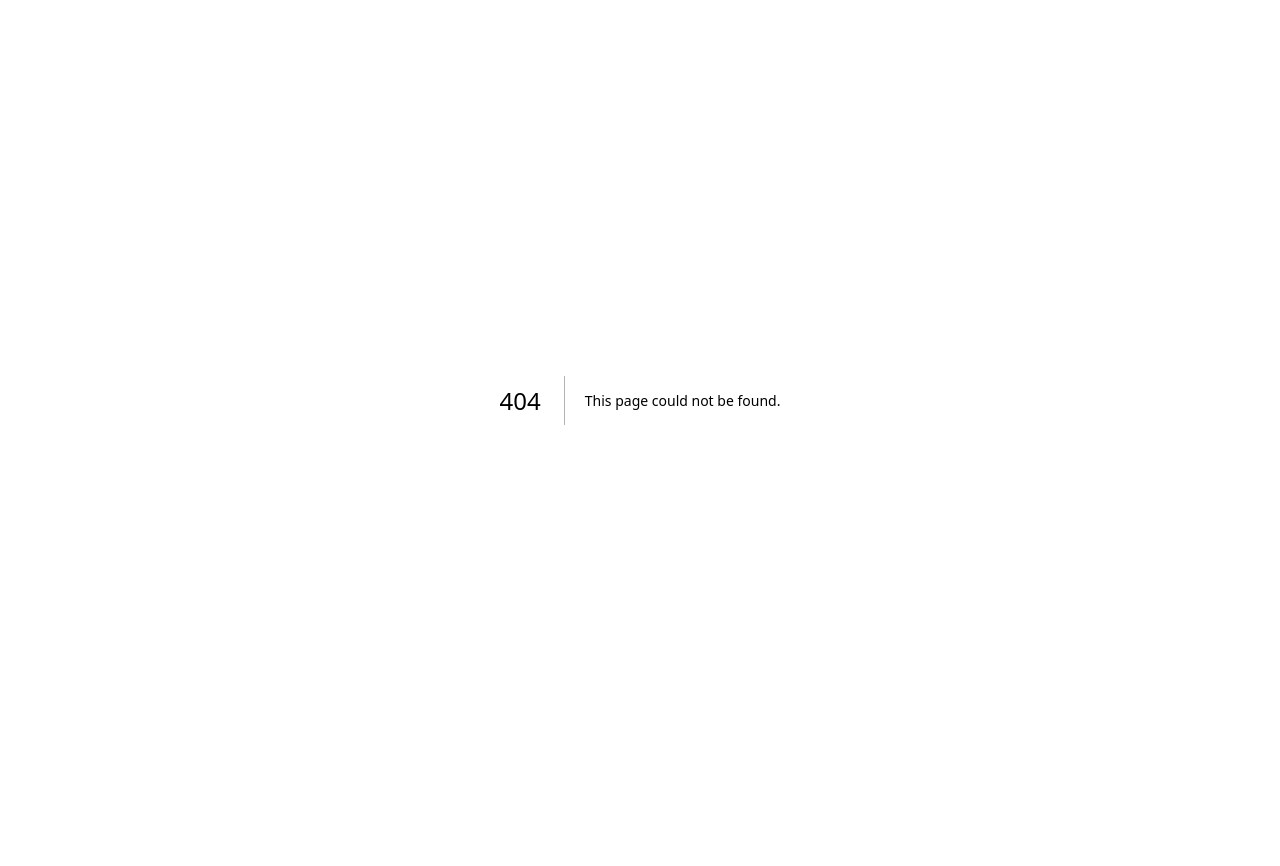
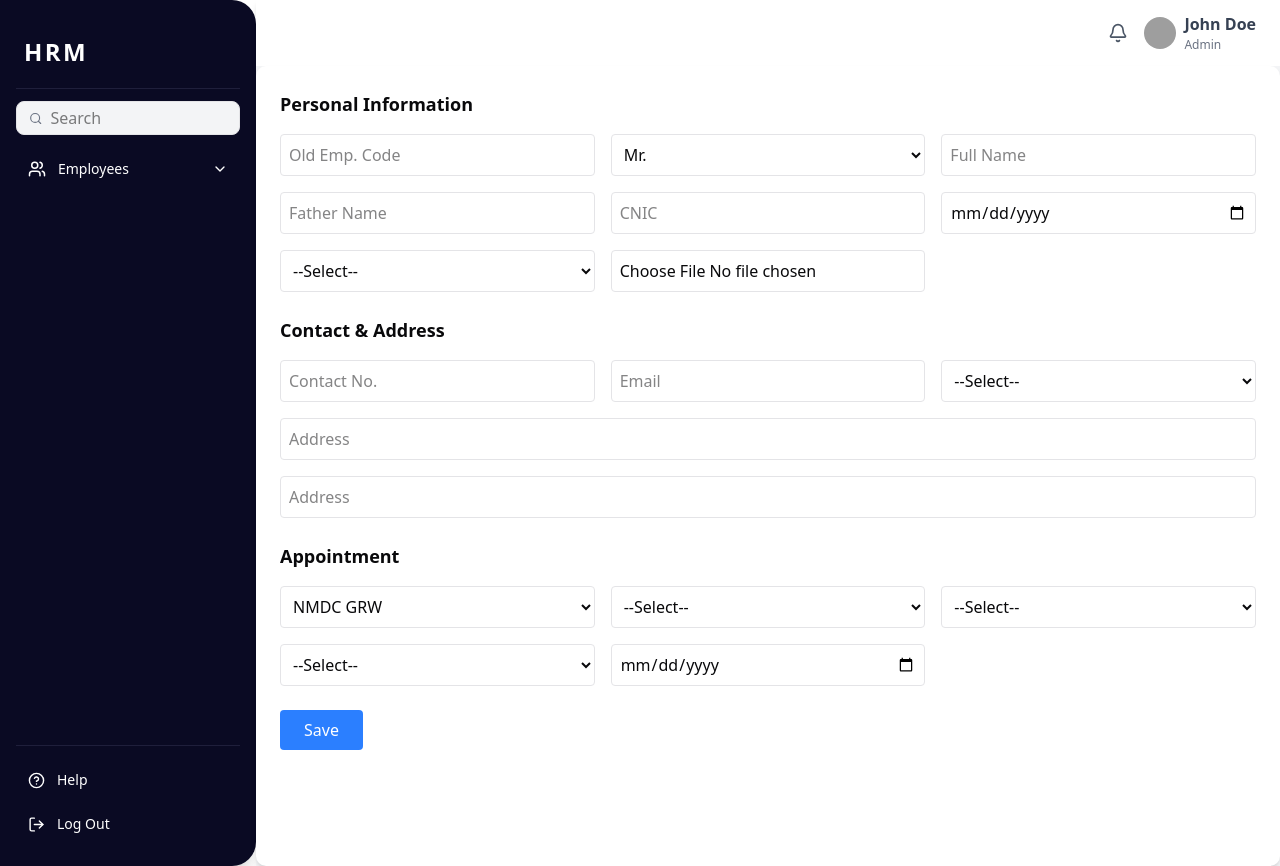
Before and after one commit to emanali262770/hrm-system, a Next.js app: page /dashboard/create-employe in a window 1280 px wide. Before the commit this address had no page. Before the commit the page ends 800 px from the top, so only its background shows below. Built offline with nearby package versions, Linux system fonts and the light colour scheme; grey boxes are pictures that could not be loaded.

Commit message:
Routing changes and type changes

```diff
--- a/src/app/create-employe/page.tsx
+++ b/src/app/dashboard/create-employe/page.tsx
@@ -22,7 +22,7 @@ export default function Home() {
     joiningDate: "",
   });
 
-  const handleChange = (e) => {
+  const handleChange = (e:any) => {
     const { name, value, files } = e.target;
     setFormData({
       ...formData,
@@ -30,7 +30,7 @@ export default function Home() {
     });
   };
 
-  const handleSubmit = (e) => {
+  const handleSubmit = (e:any) => {
     e.preventDefault();
     console.log("Form Data Submitted:", formData);
     alert("Form Submitted! Check console for data.");
```
